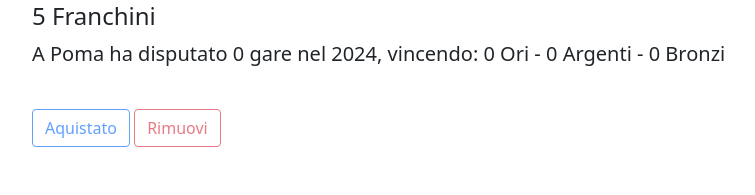
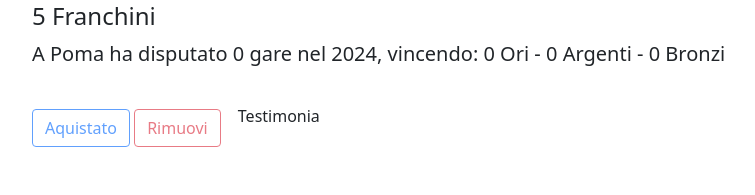
Before and after one commit to fedesss98/scp-django, a Django app: page /fantapoma/view_athlete/40 in a window 1280 px wide. Shown: the part 230-425 px from the top of the page, without its empty margins (50-805 px from the left). Run offline with Django 3.2, Linux system fonts and the light colour scheme; a user stored in the database is signed in; data comes from the database, SQL or seed files in the repository.

Commit message:
Add testimonial feature

```diff
--- a/fantapoma/templates/fantapoma/view_athlete.html
+++ b/fantapoma/templates/fantapoma/view_athlete.html
@@ -40,6 +40,7 @@
     {% else %}
     <input name='rimuovi' value="Rimuovi" type="Submit" class="btn btn-outline-danger disabled mt-4" />
     {% endif %}
+    <a href="{% url 'fantapoma:fanta_athlete_event_score_update' athlete.id %}" class="btn btn-seconday">Testimonia</a>
   </form>
   {% endif %}
 </div>
```
